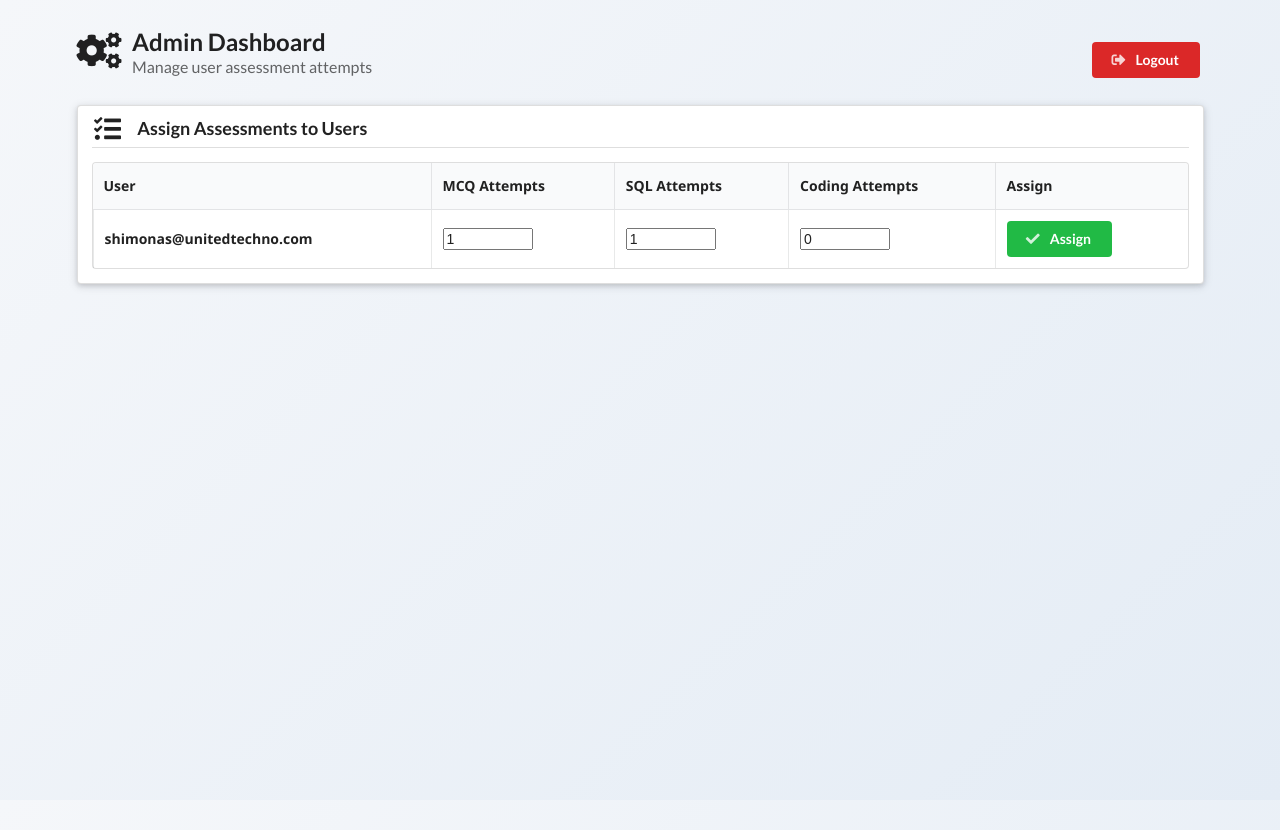
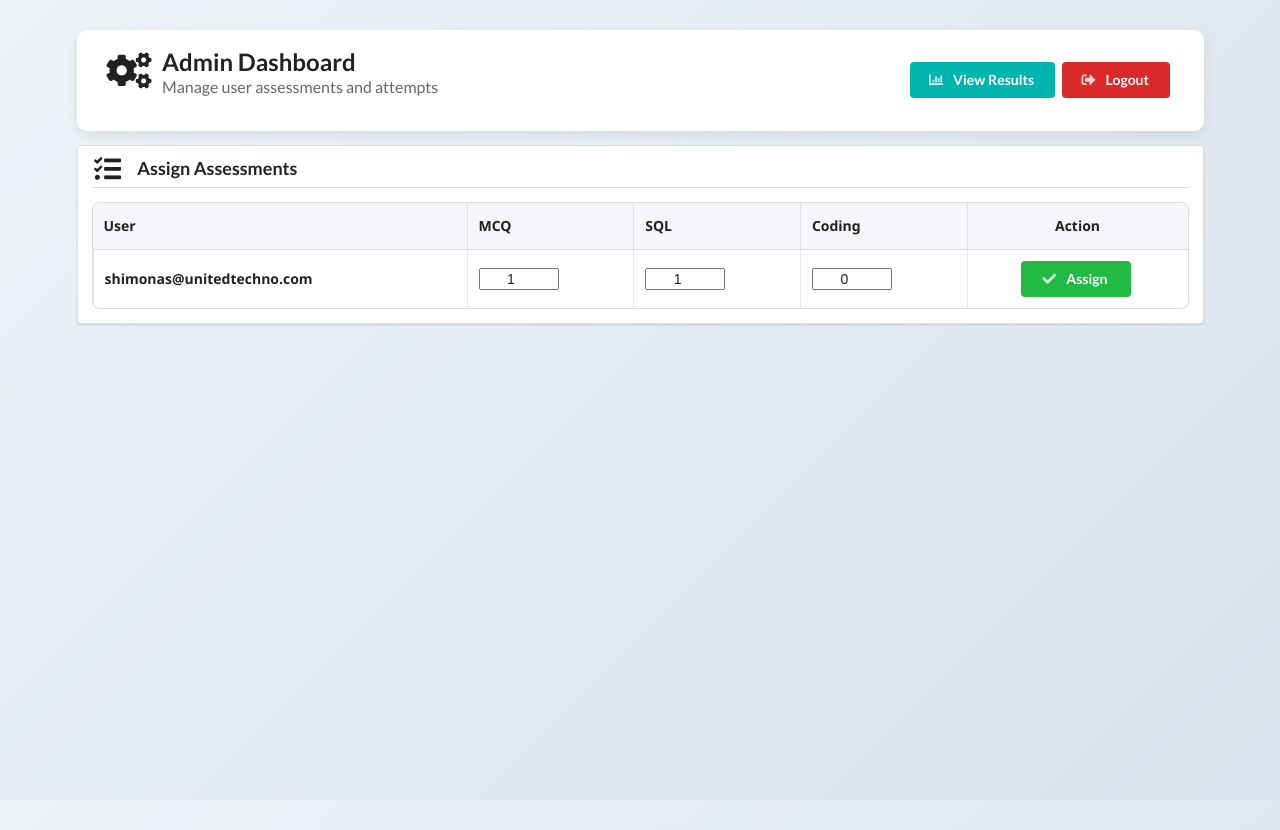
Before and after one commit to ShimonaS-UT/assessment-platform, a Flask app: page /admin_dashboard in a window 1280 px wide. Run offline with Flask 3, Linux system fonts and the light colour scheme; a user stored in the database is signed in; data comes from the database, SQL or seed files in the repository; both versions use the stored data as it was after the commit.

Commit message:
Updated admin dashboard and results page

```diff
--- a/app.py
+++ b/app.py
@@ -294,6 +294,39 @@ def admin_dashboard():
 
     return render_template('admin_dashboard.html', users=users)
 
+@app.route('/admin_results')
+def admin_results():
+    # Only admins can access
+    if 'username' not in session or session.get('role') != 'admin':
+        return redirect(url_for('login'))
+
+    conn = get_db_connection()
+    cur = conn.cursor()
+
+    # Fetch all users and their progress
+    cur.execute("""
+        SELECT u.username, p.assessment_type, p.score, p.attempts, p.completed
+        FROM users u
+        LEFT JOIN progress p ON u.id = p.user_id
+        WHERE u.role='user'
+        ORDER BY u.username
+    """)
+    rows = cur.fetchall()
+    conn.close()
+
+    # Transform data into a dictionary grouped by username
+    results = {}
+    for row in rows:
+        username = row['username']
+        if username not in results:
+            results[username] = {}
+        results[username][row['assessment_type']] = {
+            "score": row['score'],
+            "attempts": row['attempts'],
+            "completed": row['completed']
+        }
+
+    return render_template('admin_results.html', results=results)
 # -----------------------
 # ASSIGN ASSESSMENT
 # -----------------------
@@ -427,7 +460,16 @@ def sql():
 def run_sql():
 
     data = request.get_json()
-    query = data["query"]
+    query = data["query"].strip().lower()
+
+    # ❌ Block dangerous queries
+    forbidden = ["insert", "update", "delete", "drop", "alter", "truncate", "create"]
+
+    if any(word in query for word in forbidden):
+        return jsonify({"error": "Only SELECT queries are allowed!"})
+
+    if not query.startswith("select"):
+        return jsonify({"error": "Only SELECT queries are allowed!"})
 
     conn = sqlite3.connect(SAMPLE_SQL_DB)
     cur = conn.cursor()
@@ -435,7 +477,6 @@ def run_sql():
     try:
         cur.execute(query)
         rows = cur.fetchall()
-
         return jsonify({"output": rows})
 
     except Exception as e:
--- a/templates/admin_dashboard.html
+++ b/templates/admin_dashboard.html
@@ -1,5 +1,4 @@
 <!DOCTYPE html>
-
 <html lang="en">
 <head>
 <meta charset="UTF-8">
@@ -10,32 +9,83 @@
 <style>
 
 body{
-    background: linear-gradient(135deg,#f5f7fa,#e4ecf5);
+    background: linear-gradient(135deg,#eef2f7,#d9e2ec);
     font-family:"Segoe UI",Arial,sans-serif;
 }
 
-/* header spacing */
-.header-bar{
+/* Top bar */
+.top-bar{
+    background:#ffffff;
+    padding:20px 30px;
+    border-radius:10px;
+    margin-top:30px;
+    box-shadow:0 4px 12px rgba(0,0,0,0.08);
     display:flex;
     justify-content:space-between;
     align-items:center;
-    margin-top:30px;
 }
 
-/* table styling */
-.ui.table input{
-    width:90px;
+/* Title */
+.top-bar h2{
+    margin:0;
 }
 
-/* card style container */
+/* Buttons group */
+.action-buttons a{
+    margin-left:10px;
+}
+
+/* Card container */
 .dashboard-card{
     padding:30px;
-    margin-top:20px;
+    margin-top:25px;
+    border-radius:10px;
+    box-shadow:0 6px 16px rgba(0,0,0,0.08);
 }
 
-/* section header */
+/* Section title */
 .section-title{
-    margin-top:30px;
+    margin-bottom:20px;
+}
+
+/* Table improvements */
+.ui.table{
+    border-radius:8px;
+    overflow:hidden;
+}
+
+.ui.table thead th{
+    background:#f4f6f9;
+    font-weight:600;
+}
+
+.ui.table tbody tr:hover{
+    background:#f9fbfd;
+}
+
+/* Inputs */
+.ui.table input{
+    width:80px;
+    text-align:center;
+}
+
+/* Assign button */
+.assign-btn{
+    min-width:110px;
+}
+
+/* Flash messages */
+.ui.message{
+    border-radius:8px;
+}
+
+/* Responsive */
+@media (max-width:768px){
+    .top-bar{
+        flex-direction:column;
+        align-items:flex-start;
+        gap:15px;
+    }
 }
 
 </style>
@@ -46,32 +96,39 @@ body{
 
 <div class="ui container">
 
-<div class="header-bar">
+<!-- TOP BAR -->
+<div class="top-bar">
 
 <h2 class="ui header">
-<i class="settings icon"></i>
+<i class="cogs icon"></i>
 <div class="content">
 Admin Dashboard
-<div class="sub header">Manage user assessment attempts</div>
+<div class="sub header">Manage user assessments and attempts</div>
 </div>
 </h2>
+
+<div class="action-buttons">
+<a class="ui teal button" href="{{ url_for('admin_results') }}">
+<i class="chart bar icon"></i>
+View Results
+</a>
 
 <a href="{{ url_for('logout') }}" class="ui red button">
 <i class="sign-out icon"></i>
 Logout
 </a>
+</div>
 
 </div>
 
+<!-- FLASH MESSAGES -->
 {% with messages = get_flashed_messages(with_categories=true) %}
 {% if messages %}
 {% for category, message in messages %}
 
 <div class="ui {{ category }} message">
 <i class="close icon"></i>
-<div class="header">
-Notification
-</div>
+<div class="header">Notification</div>
 <p>{{ message }}</p>
 </div>
 
@@ -79,22 +136,23 @@ Notification
 {% endif %}
 {% endwith %}
 
-<div class="ui raised segment dashboard-card">
+<!-- MAIN CARD -->
+<div class="ui segment dashboard-card">
 
 <h3 class="ui dividing header section-title">
 <i class="tasks icon"></i>
-Assign Assessments to Users
+Assign Assessments
 </h3>
 
-<table class="ui celled striped table">
+<table class="ui celled table">
 
 <thead>
 <tr>
 <th>User</th>
-<th>MCQ Attempts</th>
-<th>SQL Attempts</th>
-<th>Coding Attempts</th>
-<th>Assign</th>
+<th>MCQ</th>
+<th>SQL</th>
+<th>Coding</th>
+<th class="center aligned">Action</th>
 </tr>
 </thead>
 
@@ -123,8 +181,8 @@ Assign Assessments to Users
 <input type="number" class="ui input" name="coding" min="0" value="{{ u['coding'] or 0 }}">
 </td>
 
-<td>
-<button class="ui green button">
+<td class="center aligned">
+<button class="ui green button assign-btn">
 <i class="check icon"></i>
 Assign
 </button>
```
Also changed, not shown: templates/admin_results.html (added, +35 -0 lines), assessment.db.
